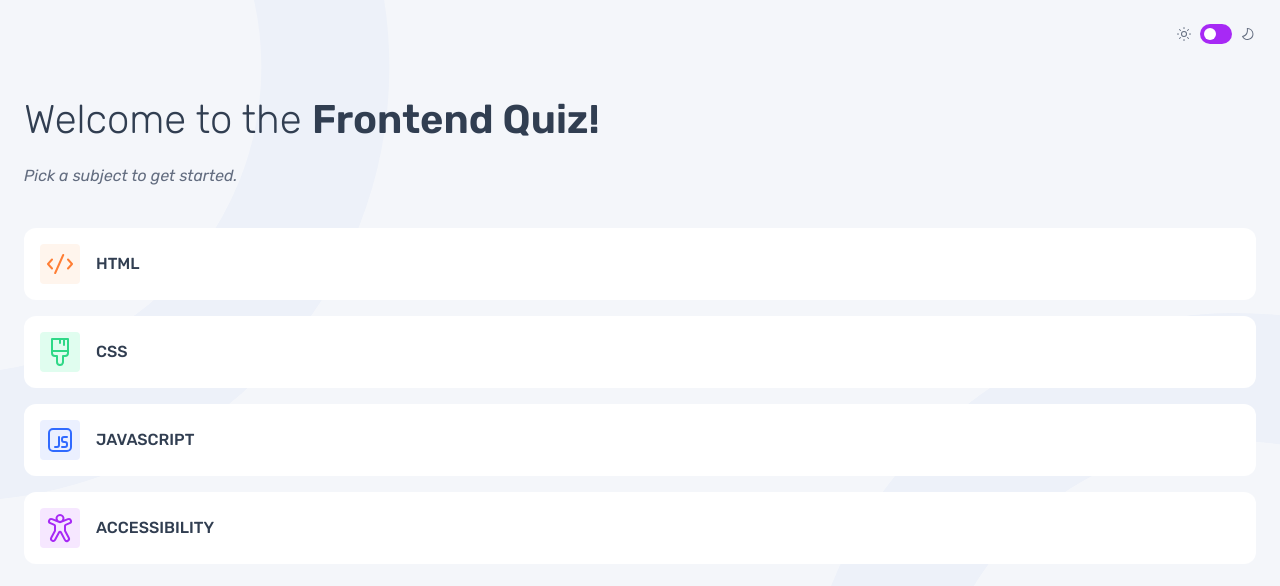
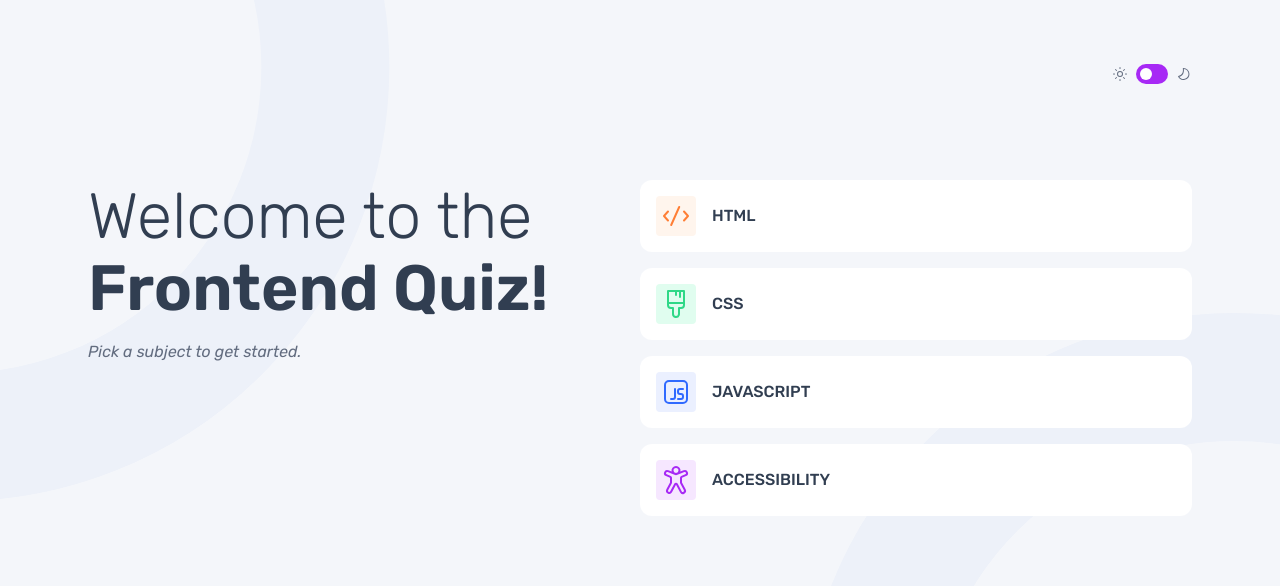
Before and after one commit to pauljomy/quiz-app, a website built with Vite: page index.html in a window 1280 px wide. Built offline with nearby package versions, Linux system fonts and the light colour scheme.

Commit message:
working on ts file

```diff
--- a/index.html
+++ b/index.html
@@ -7,9 +7,12 @@
         <title>Quiz App</title>
     </head>
     <body class="min-h-dvh bg-background font-default text-text-default">
-    <main>
+        <main class="md:max-w-[40em] mx-auto xl:max-w-[72em]">
             <div>
-        <div class="flex items-center justify-between px-6 py-6">
+                <div
+                    class="flex items-center justify-between px-6 py-6 xl:py-16"
+                >
+                    <div id="logo" class="hidden">Logo</div>
                     <div class="flex items-center gap-2 w-full justify-end">
                         <img
                             src="/src/assets/img/icon-sun-dark.svg"
@@ -38,17 +41,27 @@
                         />
                     </div>
                 </div>
-        <div class="px-6 pt-8">
-          <h1 class="mb-4 leading-10">
-            <span class="text-[2.5em] font-light">Welcome to the </span>
-            <span class="text-[2.5em] font-semibold">Frontend Quiz!</span>
+                <div class="px-6 pt-8 xl:flex">
+                    <div class="flex-1">
+                        <h1
+                            class="text-[2.5em] mb-4 leading-10 md:text-[4em] md:leading-18"
+                            id="heading"
+                        >
+                            <span class="font-light">Welcome to the </span>
+                            <span class="font-semibold md:block"
+                                >Frontend Quiz!</span
+                            >
                         </h1>
                         <p class="mb-10 text-tag-line italic">
                             Pick a subject to get started.
                         </p>
-          <div>
-            <div
-              class="rounded-xl flex items-center gap-4 bg-div-fill p-4 mb-4"
+                        <div class="" id="questions"></div>
+                    </div>
+                    <div class="flex-1">
+                        <button
+                            id="btn-html"
+                            data-subject="html"
+                            class="rounded-xl flex items-center gap-4 bg-div-fill p-4 mb-4 w-full"
                         >
                             <img
                                 src="/src/assets/img/icon-html.svg"
@@ -56,29 +69,35 @@
                                 class="bg-html-fill w-[2.5em] h-[2.5em] rounded-sm p-1"
                             />
                             <p class="font-medium">HTML</p>
-            </div>
-            <div
-              class="rounded-xl flex items-center gap-4 bg-div-fill p-4 mb-4"
+                        </button>
+                        <button
+                            class="rounded-xl flex items-center gap-4 bg-div-fill p-4 mb-4 w-full"
+                            id="btn-css"
+                            data-subject="css"
                         >
                             <img
                                 src="/src/assets/img/icon-css.svg"
-                alt="An icon of HTML"
+                                alt="An icon of CSS"
                                 class="bg-css-fill w-[2.5em] h-[2.5em] rounded-sm p-1"
                             />
                             <p class="font-medium">CSS</p>
-            </div>
-            <div
-              class="rounded-xl flex items-center gap-4 bg-div-fill p-4 mb-4"
+                        </button>
+                        <button
+                            class="rounded-xl flex items-center gap-4 bg-div-fill p-4 mb-4 w-full"
+                            id="btn-js"
+                            data-subject="js"
                         >
                             <img
                                 src="/src/assets/img/icon-js.svg"
-                alt="An icon of HTML"
+                                alt="An icon of Javascript"
                                 class="bg-js-fill w-[2.5em] h-[2.5em] rounded-sm p-1"
                             />
                             <p class="font-medium">JAVASCRIPT</p>
-            </div>
-            <div
-              class="rounded-xl flex items-center gap-4 bg-div-fill p-4 mb-4"
+                        </button>
+                        <button
+                            class="rounded-xl flex items-center gap-4 bg-div-fill p-4 mb-4 w-full"
+                            id="btn-accesibility"
+                            data-subject="accessibility"
                         >
                             <img
                                 src="/src/assets/img/icon-accessibility.svg"
@@ -86,7 +105,7 @@
                                 class="bg-accessibility-fill w-[2.5em] h-[2.5em] rounded-sm p-1"
                             />
                             <p class="font-medium uppercase">Accessibility</p>
-            </div>
+                        </button>
                     </div>
                 </div>
             </div>
--- a/src/main.ts
+++ b/src/main.ts
@@ -1,6 +1,26 @@
+import { quizzes } from "./data.json";
+
 const toggle = document.querySelector(
   "input[type='checkbox']",
 ) as HTMLInputElement;
+const headingEl = document.getElementById("heading");
+const questionsEl = document.getElementById("questions");
+
+const logoEL = document.getElementById("logo");
+
+document.addEventListener("click", (e) => {
+  const target = e.target as HTMLElement;
+
+  if (target.dataset.subject === "html") {
+    htmlQuestions();
+  }
+});
+
+function htmlQuestions() {
+  quizzes.forEach((quiz) => {
+    console.log(quiz.title);
+  });
+}
 
 if (localStorage.theme === "dark") {
   document.documentElement.classList.add("dark");
--- a/tsconfig.json
+++ b/tsconfig.json
@@ -1,5 +1,7 @@
 {
   "compilerOptions": {
+    "resolveJsonModule": true,
+
     "target": "ES2022",
     "useDefineForClassFields": true,
     "module": "ESNext",
@@ -20,7 +22,7 @@
     "noUnusedParameters": true,
     "erasableSyntaxOnly": true,
     "noFallthroughCasesInSwitch": true,
-    "noUncheckedSideEffectImports": true
+    "noUncheckedSideEffectImports": true,
   },
-  "include": ["src"]
+  "include": ["src"],
 }
```
Also changed, not shown: 1 other file. Lines whose indentation alone changed are shown as unchanged.
